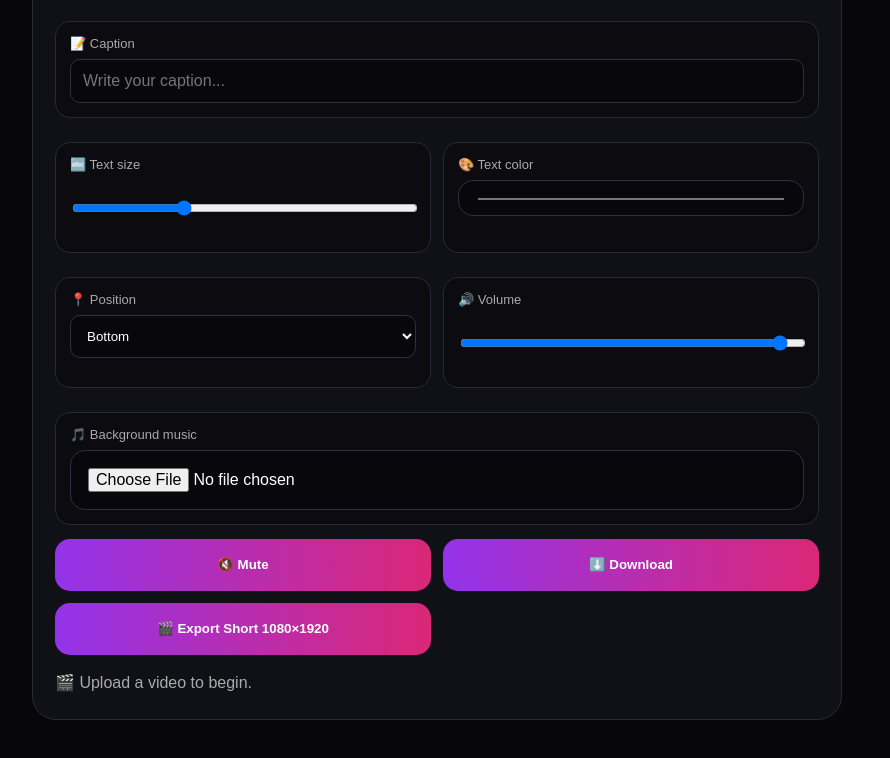
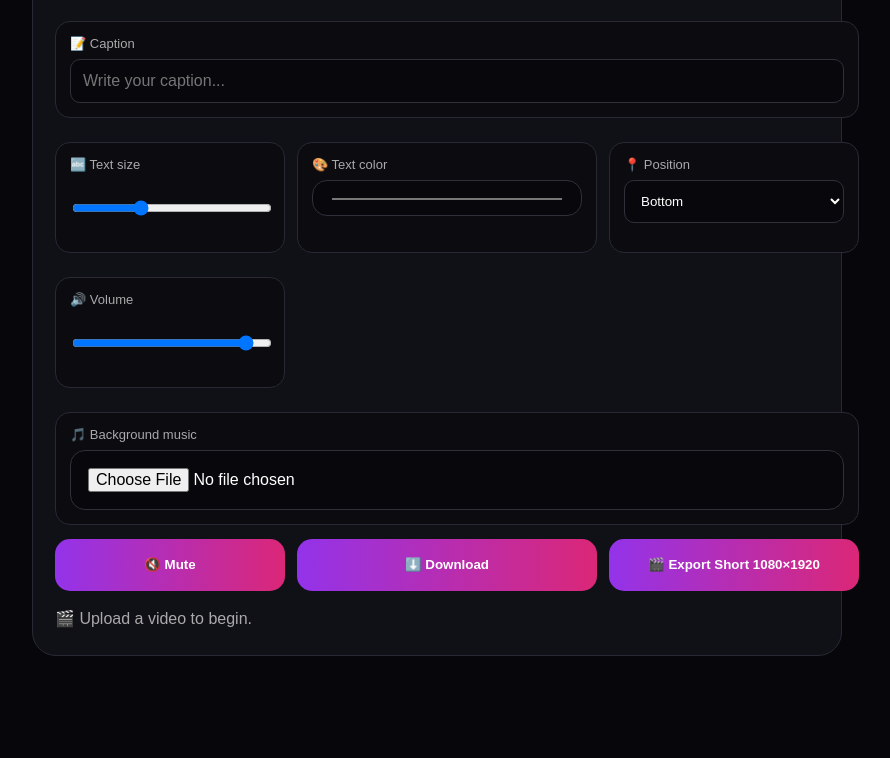
Before and after one commit to GeoXShortsOfficial/geoxshorts, a plain HTML site: page index.html in a window 1280 px wide. Shown: the part 2737-3495 px from the top of the page, without its empty margins (203-1093 px from the left). Drawn offline with Linux system fonts and the light colour scheme.

Commit message:
Improve GeoXShorts editor and add trust page

```diff
--- a/index.html
+++ b/index.html
@@ -214,13 +214,13 @@ button{
 .preview-wrap{position:relative;width:min(100%,360px);aspect-ratio:9/16;margin:22px auto;background:#000;border-radius:20px;overflow:hidden;border:1px solid #292936}
 .preview-wrap video{width:100%;height:100%;object-fit:contain}
 .caption{position:absolute;left:5%;right:5%;bottom:12%;text-align:center;font-weight:900;text-shadow:0 3px 8px #000;pointer-events:none;white-space:pre-wrap;word-break:break-word}
-.controls{display:grid;grid-template-columns:1fr 1fr;gap:12px}
+.controls{display:grid;grid-template-columns:230px minmax(300px,1fr) 250px;gap:12px}
 .control{background:#0b0b10;border:1px solid #292936;border-radius:15px;padding:14px}
 .control.full{grid-column:1/-1}
 .control label{display:block;color:#aaa;font-size:13px;margin-bottom:8px}
 .control input,.control select{width:100%}
 .control input[type=text],.control select{padding:12px;border-radius:10px;border:1px solid #30303b;background:#08080c;color:#fff}
-.editor-actions{display:grid;grid-template-columns:1fr 1fr;gap:12px;margin-top:14px}
+.editor-actions{display:grid;grid-template-columns:230px minmax(300px,1fr) 250px;gap:12px;margin-top:14px}
 .editor-status{margin-top:18px;color:#aaa;min-height:24px}
 @media(max-width:600px){.controls,.editor-actions{grid-template-columns:1fr}.control.full{grid-column:auto}}
 </style></head>
```
